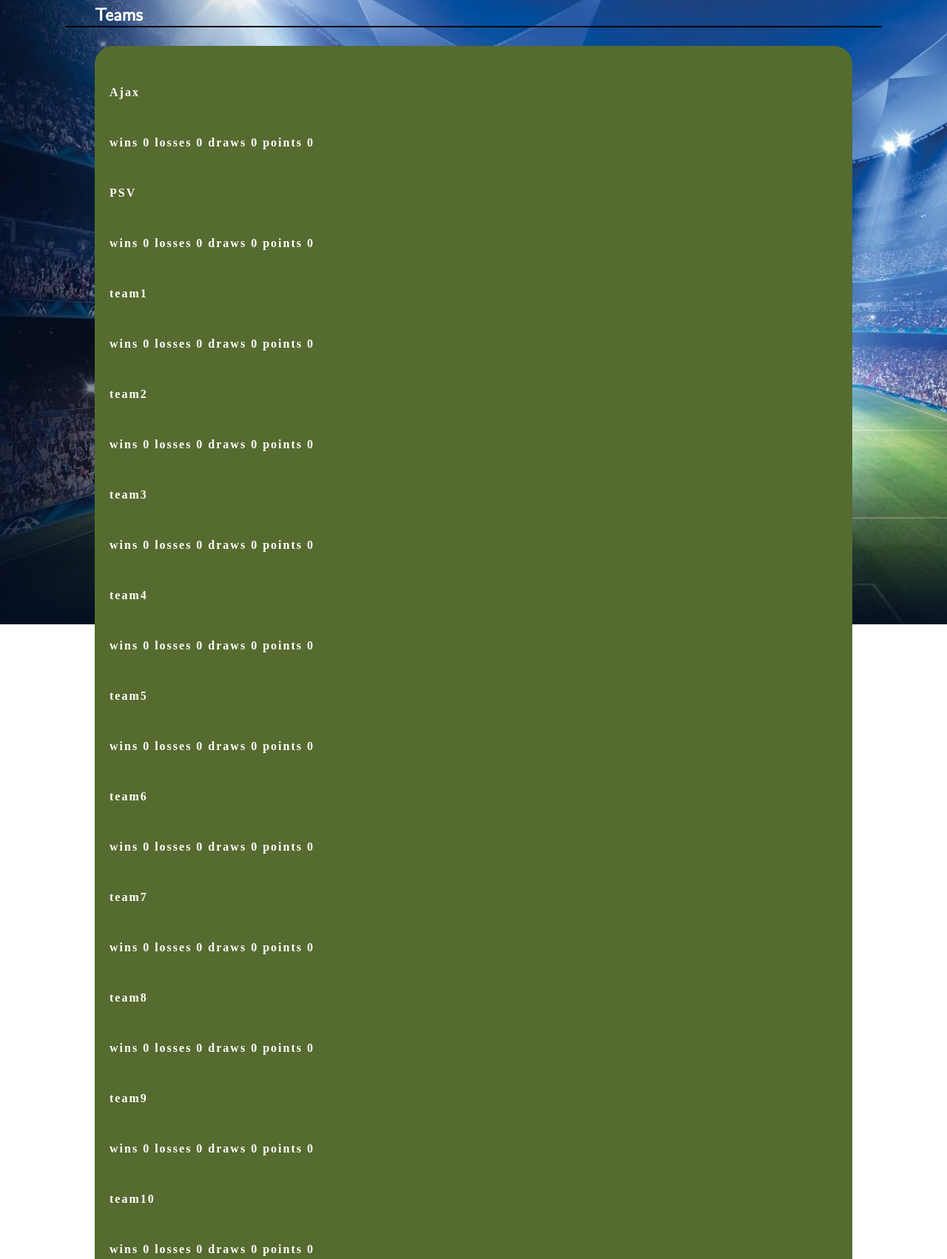
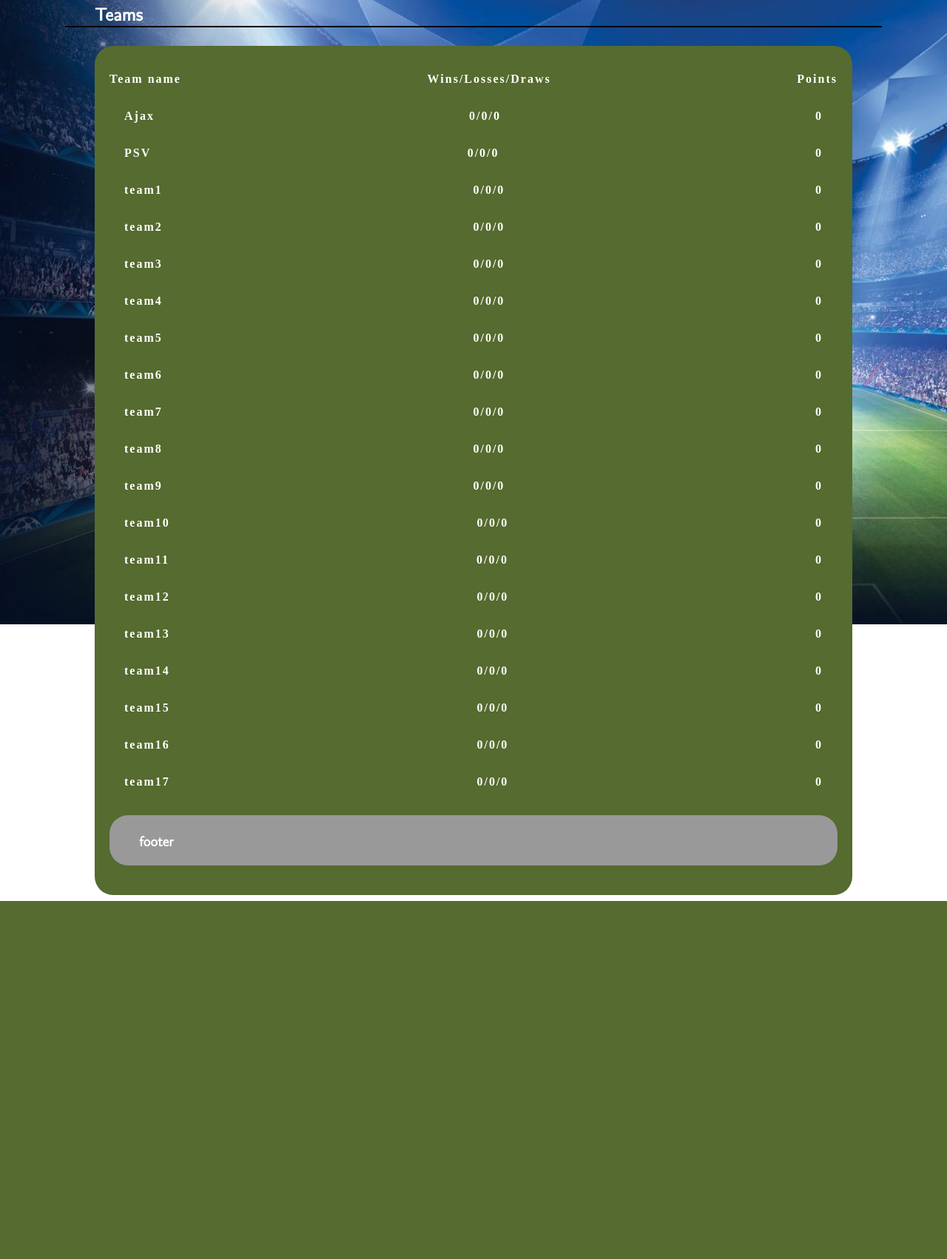
Before and after one commit to thewinners/project_fifa, a PHP site: page /teams.php in a window 1280 px wide. Shown: the part 236-1938 px from the top of the page at 74% size. After the commit the page ends 1454 px from the top, so only its background shows below. Run offline with PHP 8.4, Linux system fonts and the light colour scheme; data comes from the database, SQL or seed files in the repository.

Commit message:
update teams
ik heb de style toegevoegt

```diff
--- a/root/public/teams.php
+++ b/root/public/teams.php
@@ -11,16 +11,16 @@ require_once ("../app/session/CheckRights.php");
     $teams = \App\fetchTeams();
     if (isset($teams))
     {
+        echo "<div class='column-spred'><p>Team name</p><p>Wins/Losses/Draws</p><p>Points</p></div>";
         foreach ($teams as $team)
         {
 
-            echo "<a href=\"team.php?id=".$team["id"]."\"><p>".$team["name"]."</p></a>";
-            echo "<p>" . "wins " .$team["wins"] . " losses " .$team["losses"] . " draws " .$team["draws"] . " points " .$team["points"] ."</p>";
+            echo "<a class=\"column-spred\" href=\"team.php?id=".$team["id"]."\"><p>".$team["name"]."</p><p>" .$team["wins"] . "/" .$team["losses"]."/".$team["draws"]."</p><p>" .$team["points"] ."</p></a>";
             if (isset($_SESSION["rights"]))
             {
                 if($_SESSION["rights"] == "2")
                 {
-                    echo "<a href='../app/teams/RemoveTeam.php?teamId=".$team['id']."'>Remove team</a>";
+                    echo "<a href='../app/teams/RemoveTeam.php?teamId=".$team['id']."'>Remove " .$team["name"]."</a>";
                 }
             }
         }
```
